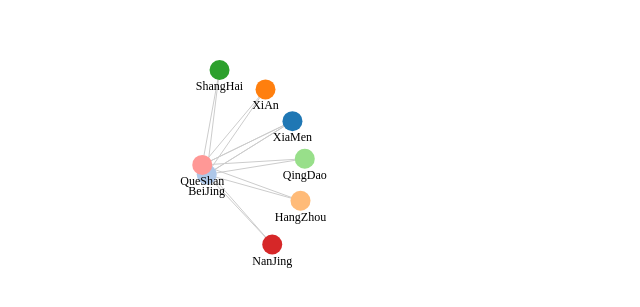
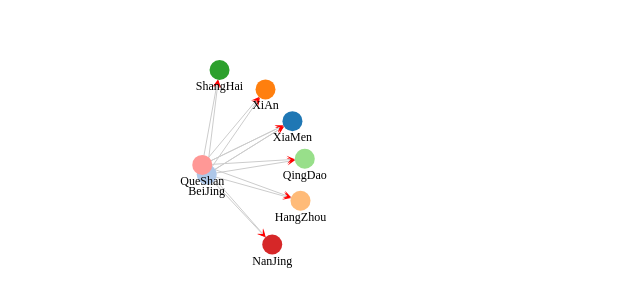
Before and after one commit to icodinglee/d3-learning, a plain HTML site: page day8/index.html in a window 1280 px wide. Shown: the part 105-412 px from the top of the page, 0-640 px from the left. Drawn offline with nearby package versions, Linux system fonts and the light colour scheme.

Commit message:
force layout

```diff
--- a/day8/index.html
+++ b/day8/index.html
@@ -33,7 +33,8 @@
             .enter()
             .append("line")
             .style("stroke","#ccc")
-            .style("stroke-width",1);
+            .style("stroke-width",1)
+            .attr('marker-end', 'url(#arrow)')
 
         function dragstarted(d) {
           if (!d3.event.active) simulation.alphaTarget(0.8).restart(); // 在交互时重新启动仿真，比如拖拽了某个节点或使用simulation.stop暂停仿真之后进行重新调整布局
@@ -62,6 +63,7 @@
             })
             .attr("cx",function(d){return d.x;})
             .attr("cy",function(d){return d.y;})
+            .on('click', ()=> console.log(123))
             .call(d3.drag().on("start", dragstarted)
             .on("drag", dragged)
             .on("end", dragended));
@@ -95,7 +97,25 @@
 
       simulation.on("tick",draw); // 力导向图布局的形成是一个异步的过程而且需要一定时间几秒钟
 
+ // 添加箭头
+    //添加defs标签
+    var defs = svg.append("defs");
+    //添加marker标签及其属性
+    var arrowMarker = defs.append("marker")
+        .attr("id","arrow")
+        .attr("markerUnits","strokeWidth")
+        .attr("markerWidth",12)
+        .attr("markerHeight",12)
+        .attr("viewBox","0 0 12 12")
+        .attr("refX",20)
+        .attr("refY",6)
+        .attr("orient","auto")
 
+    //绘制直线箭头
+    var arrow_path = "M2,2 L10,6 L2,10 L6,6 L2,2";
+    arrowMarker.append("path")
+        .attr("d",arrow_path)
+        .attr("fill","red")
     </script>
 </body>
 </html>
```
Also changed, not shown: 1 other file.
